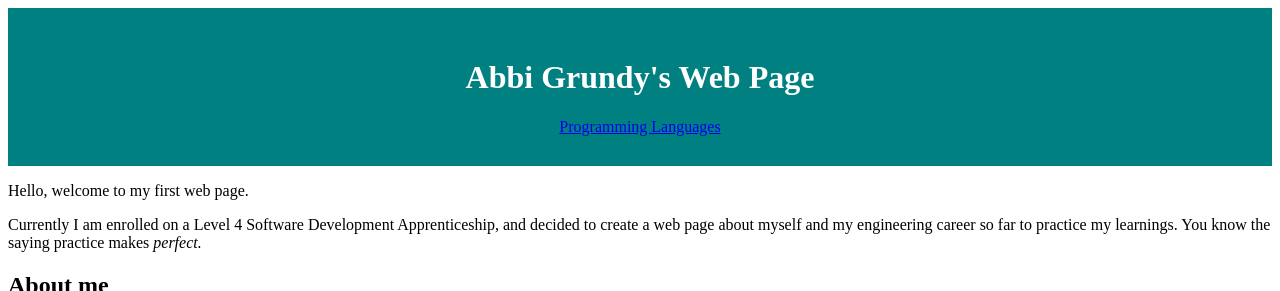
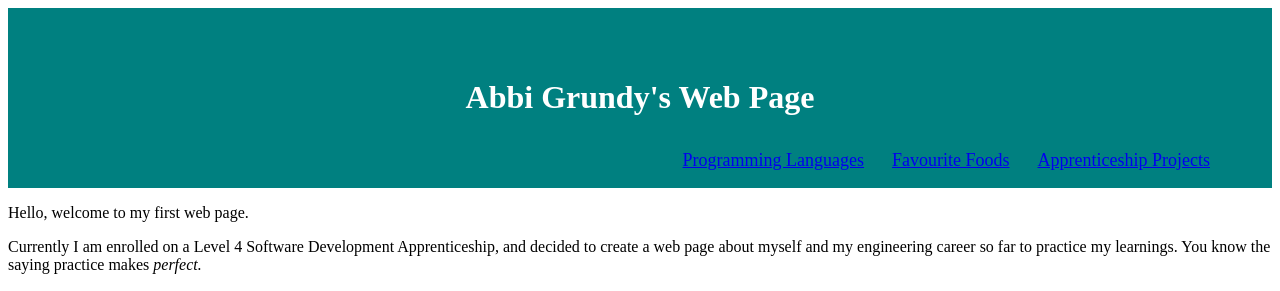
Before and after one commit to abbigrundy/abbigrundy.github.io, a plain HTML site: page index.html in a window 1280 px wide. Shown: the top 291 px of the page. Drawn offline with Linux system fonts and the light colour scheme.

Commit message:
Styling added to header links

```diff
--- a/index.html
+++ b/index.html
@@ -6,14 +6,30 @@
     <link rel="stylesheet" href="styles.css" />
   </head>
   <body>
-    <div id="header">
+    <div class="header">
       <h1>Abbi Grundy's Web Page</h1>
-      <a
-        href="https://abbigrundy.github.io/#projects-apprenticeship"
-        alt="programming languages"
-      >
-        Programming Languages
-      </a>
+      <div class="header-right">
+        <a
+          class="languages"
+          href="https://abbigrundy.github.io/#programming-languages"
+          alt="programming languages"
+        >
+          Programming Languages
+        </a>
+
+        <a
+          href="https://abbigrundy.github.io/#favourite-food"
+          alt="favourite-food"
+        >
+          Favourite Foods
+        </a>
+        <a
+          href="https://abbigrundy.github.io/#projects-apprenticeship"
+          alt="pprenticeship-projects"
+        >
+          Apprenticeship Projects
+        </a>
+      </div>
     </div>
     <div id="main">
       <p>Hello, welcome to my first web page.</p>
--- a/styles.css
+++ b/styles.css
@@ -1,6 +1,23 @@
-#header {
+.header {
   background: teal;
   color: rgb(255, 255, 255);
   text-align: center;
-  padding: 30px;
+  padding: 50px;
 }
+
+.header a {
+  text-align: center;
+  padding: 12px;
+  font-size: 18px;
+  border-radius: 4px;
+  display: inline-block;
+}
+
+.header a:hover {
+  color: whitesmoke;
+  background-color: skyblue;
+}
+
+.header-right {
+  float: right;
+}
```
